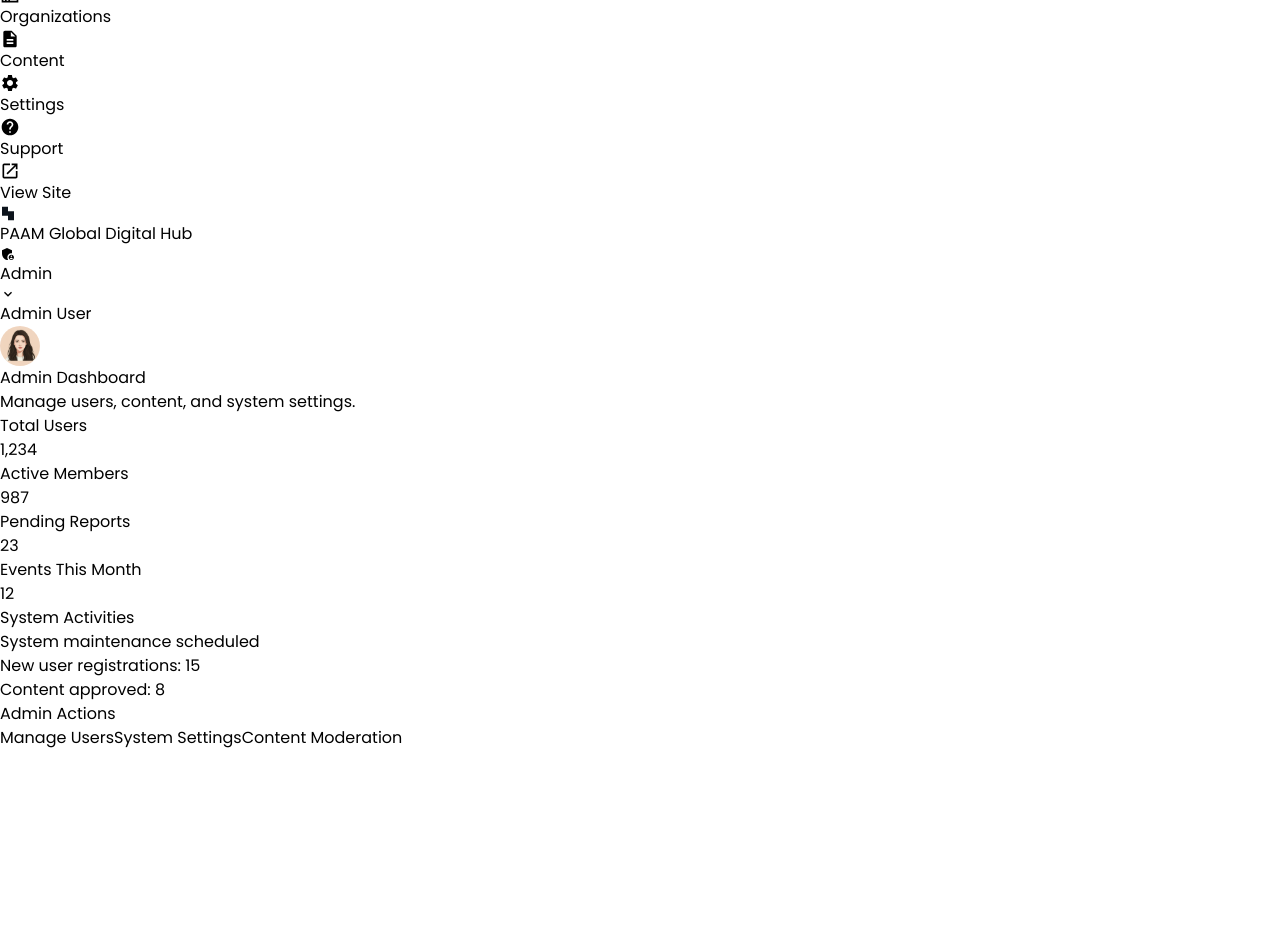
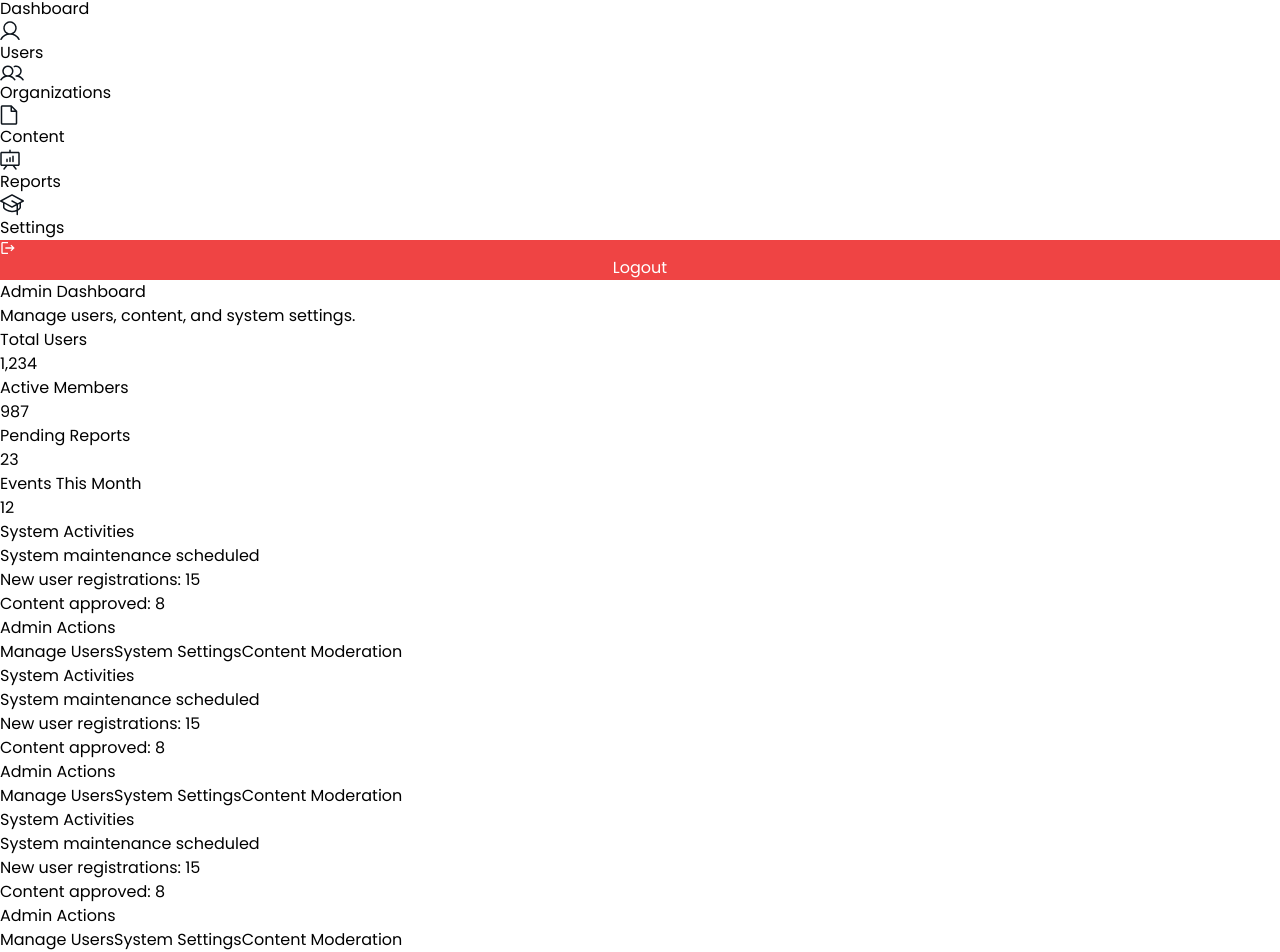
Before and after one commit to Tolushawlar/PAAM, a React (Vite) app: page /admin in a window 1280 px wide. Shown: the part 151-1103 px from the top of the page. Before the commit the page ends 901 px from the top, so only its background shows below. Built offline with nearby package versions, Linux system fonts and the light colour scheme.

Commit message:
sidebar fix

```diff
--- a/src/components/Button.jsx
+++ b/src/components/Button.jsx
@@ -2,7 +2,7 @@ import React from 'react'
 
 export default function Button({ title, backgroundColor, textColor, link, width, height, icon, onClick }) {
   const buttonStyle = {
-    backgroundColor: backgroundColor || '#0d80f2',
+    backgroundColor: backgroundColor || '#B8144A',
     color: textColor || 'white',
     width: width || 'auto',
     height: height || '40px'
--- a/src/components/Layout.jsx
+++ b/src/components/Layout.jsx
@@ -1,20 +1,20 @@
-import React from 'react'
-import { useLocation } from 'react-router-dom'
-import Sidebar from './Sidebar'
-import Navbar from './Navbar'
+import React from "react";
+import { useLocation } from "react-router-dom";
+import Sidebar from "./Sidebar";
+import Navbar from "./Navbar";
 
 export default function Layout({ children }) {
-  const location = useLocation()
-  const isAdmin = location.pathname.startsWith('/admin')
-  const userType = isAdmin ? 'PAAM Admin' : 'PAAM User'
+  const location = useLocation();
+  const isAdmin = location.pathname.startsWith("/admin");
+  const userType = isAdmin ? "PAAM Admin" : "PAAM User";
 
   return (
-    <div className="flex h-screen bg-gray-100">
-      <Sidebar userType={userType} />
-      <div className="flex-1 overflow-auto">
-        <Navbar username={isAdmin ? 'Admin User' : 'Regular User'} />
-        {children}
+    <div className="h-screen flex flex-col">
+      <Navbar username={isAdmin ? "Admin User" : "Regular User"} />
+      <div className="flex flex-1 pt-16">
+        <Sidebar userType={userType} />
+        <div className="flex-1 ml-80 overflow-auto bg-gray-100">{children}</div>
       </div>
     </div>
-  )
+  );
 }
--- a/src/components/Navbar.jsx
+++ b/src/components/Navbar.jsx
@@ -1,3 +1,4 @@
+/* eslint-disable no-unused-vars */
 import { useState, useEffect, useRef } from "react";
 import { useNavigate, useLocation } from "react-router-dom";
 import { MdKeyboardArrowDown, MdAdminPanelSettings, MdPerson } from "react-icons/md";
@@ -26,7 +27,7 @@ function Navbar({ username, src }) {
 
 
   return (
-    <header className="flex justify-between items-center p-4 bg-white shadow-sm border-b">
+    <header className="flex fixed w-full justify-between items-center p-4 bg-white shadow-sm border-b z-50">
       <div className="flex items-center gap-4">
         <img src={paamLogo} alt="PAAM logo" className="h-8 w-auto" />
         <h1 className="text-lg font-semibold text-gray-800">
@@ -34,7 +35,7 @@ function Navbar({ username, src }) {
         </h1>
       </div>
       <div className="flex items-center gap-4">
-        <div className="relative" ref={dropdownRef}>
+        {/* <div className="relative" ref={dropdownRef}>
           <button
             onClick={() => setShowRoleDropdown(!showRoleDropdown)}
             className="flex items-center gap-2 px-3 py-2 bg-gray-50 hover:bg-gray-100 rounded-lg transition-colors"
@@ -76,7 +77,7 @@ function Navbar({ username, src }) {
               </div>
             </div>
           )}
-        </div>
+        </div> */}
 
         <div className="flex items-center gap-3">
           <span className="text-[20px] font-medium text-gray-700">{handleName}</span>
--- a/src/components/Sidebar.jsx
+++ b/src/components/Sidebar.jsx
@@ -1,73 +1,95 @@
-import { MdDashboard, MdPeople, MdBusiness, MdDescription, MdSettings, MdHelp, MdOpenInNew, MdEvent, MdMessage, MdPerson } from 'react-icons/md'
-import { useNavigate, useLocation } from 'react-router-dom'
+/* eslint-disable no-unused-vars */
+import { MdLogout } from "react-icons/md";
+import { useNavigate, useLocation } from "react-router-dom";
+import Button from "./Button";
+
+// Import sidebar icons
+import dashboardIcon from "../assets/sidebar-icons/home-b.svg";
+import usersIcon from "../assets/sidebar-icons/member.svg";
+import organizationsIcon from "../assets/sidebar-icons/coordinator.svg";
+import contentIcon from "../assets/sidebar-icons/content.svg";
+import reportsIcon from "../assets/sidebar-icons/reports.svg";
+import eventsIcon from "../assets/sidebar-icons/event.svg";
+import examinationIcon from "../assets/sidebar-icons/examination.svg";
 
 const Sidebar = ({ userType }) => {
-  const navigate = useNavigate()
-  const location = useLocation()
-  const isAdmin = location.pathname.startsWith('/admin')
+  const navigate = useNavigate();
+  const location = useLocation();
+  const isAdmin = location.pathname.startsWith("/admin");
 
   const adminMenuItems = [
-    { icon: MdDashboard, label: 'Dashboard', path: '/admin' },
-    { icon: MdPeople, label: 'Users', path: '/admin/users' },
-    { icon: MdBusiness, label: 'Organizations', path: '/admin/organizations' },
-    { icon: MdDescription, label: 'Content', path: '/admin/content' },
-    { icon: MdSettings, label: 'Settings', path: '/admin/settings' },
-    { icon: MdHelp, label: 'Support', path: '/admin/support' }
-  ]
+    { icon: dashboardIcon, label: "Dashboard", path: "/admin" },
+    { icon: usersIcon, label: "Users", path: "/admin/users" },
+    { icon: organizationsIcon, label: "Organizations", path: "/admin/organizations" },
+    { icon: contentIcon, label: "Content", path: "/admin/content" },
+    { icon: reportsIcon, label: "Reports", path: "/admin/reports" },
+    { icon: examinationIcon, label: "Settings", path: "/admin/settings" },
+  ];
 
   const userMenuItems = [
-    { icon: MdDashboard, label: 'Dashboard', path: '/user' },
-    { icon: MdEvent, label: 'Events', path: '/user/events' },
-    { icon: MdMessage, label: 'Messages', path: '/user/messages' },
-    { icon: MdPerson, label: 'Profile', path: '/user/profile' },
-    { icon: MdSettings, label: 'Settings', path: '/user/settings' },
-    { icon: MdHelp, label: 'Help', path: '/user/help' }
-  ]
+    { icon: dashboardIcon, label: "Dashboard", path: "/user" },
+    { icon: eventsIcon, label: "Events", path: "/user/events" },
+    { icon: contentIcon, label: "Messages", path: "/user/messages" },
+    { icon: usersIcon, label: "Profile", path: "/user/profile" },
+    { icon: examinationIcon, label: "Settings", path: "/user/settings" },
+    { icon: reportsIcon, label: "Help", path: "/user/help" },
+  ];
 
-  const menuItems = isAdmin ? adminMenuItems : userMenuItems
+  const menuItems = isAdmin ? adminMenuItems : userMenuItems;
 
   return (
-    <div className="flex flex-col w-80 bg-white border-r border-gray-200">
-      <div className="flex h-full min-h-screen flex-col justify-between p-4">
+    <div className="flex fixed h-screen flex-col w-80 bg-white border-r border-gray-200">
+      <div className="flex min-h-[90vh] flex-col justify-between p-4">
         <div className="flex flex-col gap-4">
-          <div className="flex items-center justify-between">
-            <h1 className="text-gray-900 text-lg font-semibold">{userType || 'PAAM'}</h1>
+          {/* <div className="flex items-center justify-between">
+            <h1 className="text-gray-900 text-lg font-semibold">
+              {userType || "PAAM"}
+            </h1>
             <button
-              onClick={() => navigate(isAdmin ? '/user' : '/admin')}
+              onClick={() => navigate(isAdmin ? "/user" : "/admin")}
               className="text-xs px-2 py-1 bg-gray-100 hover:bg-gray-200 rounded text-gray-600 transition-colors"
             >
-              {isAdmin ? 'User View' : 'Admin View'}
+              {isAdmin ? "User View" : "Admin View"}
             </button>
-          </div>
+          </div> */}
+          <p>{userType}</p>
           <div className="flex flex-col gap-2">
             {menuItems.map((item, index) => {
-              const Icon = item.icon
-              const isActive = location.pathname === item.path
+              const isActive = location.pathname === item.path;
               return (
                 <div
                   key={index}
                   onClick={() => navigate(item.path)}
                   className={`flex items-center gap-3 px-3 py-2 rounded-lg cursor-pointer transition-colors ${
                     isActive
-                      ? 'bg-blue-50 text-blue-600'
-                      : 'hover:bg-gray-50 text-gray-900'
+                      ? "bg-blue-50 text-blue-600"
+                      : "hover:bg-gray-50 text-gray-900"
                   }`}
                 >
-                  <Icon size={20} className={isActive ? 'text-blue-600' : 'text-gray-600'} />
+                  <img
+                    src={item.icon}
+                    alt={item.label}
+                    className="w-5 h-5"
+                  />
                   <p className="text-sm font-medium">{item.label}</p>
                 </div>
-              )
+              );
             })}
           </div>
         </div>
         <div className="flex flex-col gap-1">
-          <div
-            onClick={() => window.open('/', '_blank')}
-            className="flex items-center gap-3 px-3 py-2 hover:bg-gray-50 rounded-lg cursor-pointer"
-          >
-            <MdOpenInNew size={20} className="text-gray-600" />
-            <p className="text-gray-900 text-sm font-medium">View Site</p>
-          </div>
+          <Button
+            title="Logout"
+            icon={<MdLogout size={16} />}
+            backgroundColor="#ef4444"
+            textColor="white"
+            width="100%"
+            onClick={() => {
+              // Add logout logic here
+              console.log("Logging out...");
+              navigate("/login");
+            }}
+          />
         </div>
       </div>
     </div>
--- a/src/pages/AdminDashboard.jsx
+++ b/src/pages/AdminDashboard.jsx
@@ -65,6 +65,74 @@ export default function AdminDashboard() {
           </div>
         </div>
       </div>
+      <div className="grid grid-cols-1 lg:grid-cols-2 gap-6">
+        <div className="bg-white rounded-lg shadow p-6">
+          <h3 className="text-lg font-semibold mb-4">System Activities</h3>
+          <div className="space-y-3">
+            <div className="flex items-center p-3 bg-gray-50 rounded">
+              <div className="w-2 h-2 bg-red-500 rounded-full mr-3"></div>
+              <span className="text-sm">System maintenance scheduled</span>
+            </div>
+            <div className="flex items-center p-3 bg-gray-50 rounded">
+              <div className="w-2 h-2 bg-blue-500 rounded-full mr-3"></div>
+              <span className="text-sm">New user registrations: 15</span>
+            </div>
+            <div className="flex items-center p-3 bg-gray-50 rounded">
+              <div className="w-2 h-2 bg-green-500 rounded-full mr-3"></div>
+              <span className="text-sm">Content approved: 8</span>
+            </div>
+          </div>
+        </div>
+
+        <div className="bg-white rounded-lg shadow p-6">
+          <h3 className="text-lg font-semibold mb-4">Admin Actions</h3>
+          <div className="space-y-3">
+            <button className="w-full text-left p-3 bg-red-50 hover:bg-red-100 rounded transition-colors">
+              Manage Users
+            </button>
+            <button className="w-full text-left p-3 bg-blue-50 hover:bg-blue-100 rounded transition-colors">
+              System Settings
+            </button>
+            <button className="w-full text-left p-3 bg-green-50 hover:bg-green-100 rounded transition-colors">
+              Content Moderation
+            </button>
+          </div>
+        </div>
+      </div>
+      <div className="grid grid-cols-1 lg:grid-cols-2 gap-6">
+        <div className="bg-white rounded-lg shadow p-6">
+          <h3 className="text-lg font-semibold mb-4">System Activities</h3>
+          <div className="space-y-3">
+            <div className="flex items-center p-3 bg-gray-50 rounded">
+              <div className="w-2 h-2 bg-red-500 rounded-full mr-3"></div>
+              <span className="text-sm">System maintenance scheduled</span>
+            </div>
+            <div className="flex items-center p-3 bg-gray-50 rounded">
+              <div className="w-2 h-2 bg-blue-500 rounded-full mr-3"></div>
+              <span className="text-sm">New user registrations: 15</span>
+            </div>
+            <div className="flex items-center p-3 bg-gray-50 rounded">
+              <div className="w-2 h-2 bg-green-500 rounded-full mr-3"></div>
+              <span className="text-sm">Content approved: 8</span>
+            </div>
+          </div>
+        </div>
+
+        <div className="bg-white rounded-lg shadow p-6">
+          <h3 className="text-lg font-semibold mb-4">Admin Actions</h3>
+          <div className="space-y-3">
+            <button className="w-full text-left p-3 bg-red-50 hover:bg-red-100 rounded transition-colors">
+              Manage Users
+            </button>
+            <button className="w-full text-left p-3 bg-blue-50 hover:bg-blue-100 rounded transition-colors">
+              System Settings
+            </button>
+            <button className="w-full text-left p-3 bg-green-50 hover:bg-green-100 rounded transition-colors">
+              Content Moderation
+            </button>
+          </div>
+        </div>
+      </div>
     </div>
   )
 }
```
